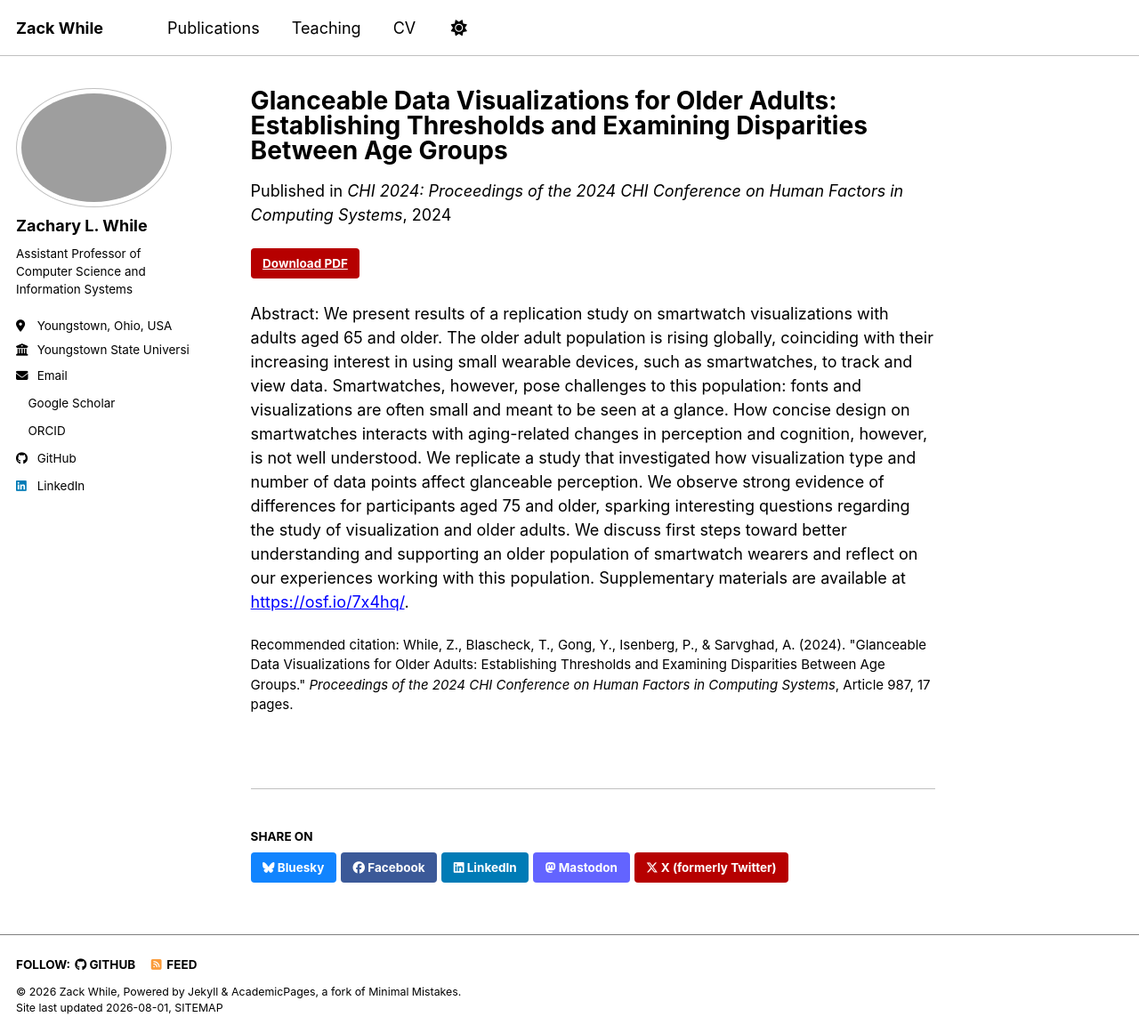
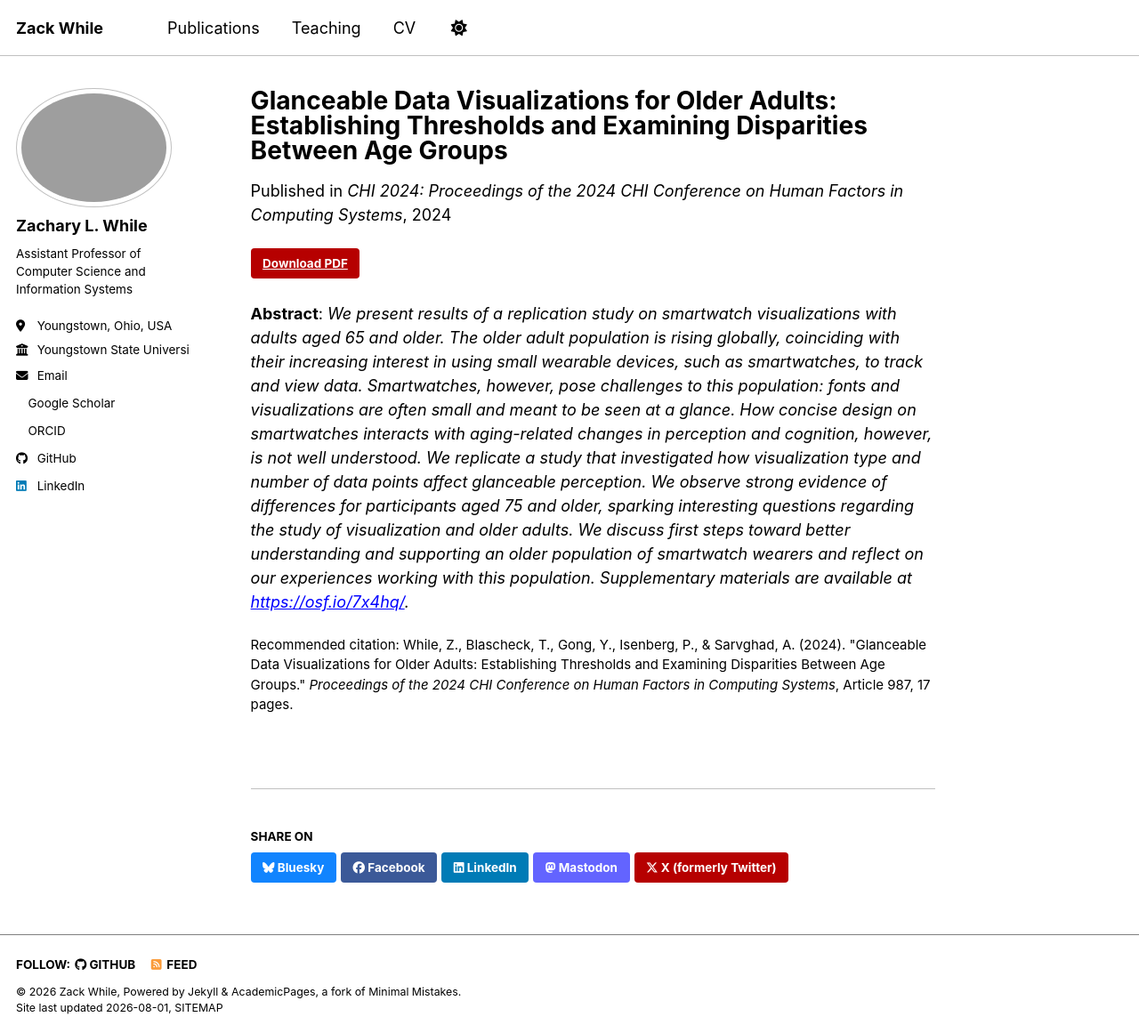
Before and after one commit to zwhile/zwhile.github.io, a Jekyll site: the page built from _publications/2024-5-glanceable.md, in a window 1280 px wide and 1161 px high. Shown: the whole window at 89% size. Built offline with Jekyll 4.4.1, drawn with Linux system fonts in a browser that asks for light colours; a style sheet for code colours, icons or effects is not loaded; some of the changed lines change nothing that is shown.

Commit message:
Small update.

```diff
--- a/_publications/2024-5-glanceable.md
+++ b/_publications/2024-5-glanceable.md
@@ -11,4 +11,4 @@ citation: 'While, Z., Blascheck, T., Gong, Y., Isenberg, P., & Sarvghad, A. (202
 
 [Download PDF](https://arxiv.org/pdf/2403.12343){: .btn .btn--primary}
 
-Abstract: We present results of a replication study on smartwatch visualizations with adults aged 65 and older. The older adult population is rising globally, coinciding with their increasing interest in using small wearable devices, such as smartwatches, to track and view data. Smartwatches, however, pose challenges to this population: fonts and visualizations are often small and meant to be seen at a glance. How concise design on smartwatches interacts with aging-related changes in perception and cognition, however, is not well understood. We replicate a study that investigated how visualization type and number of data points affect glanceable perception. We observe strong evidence of differences for participants aged 75 and older, sparking interesting questions regarding the study of visualization and older adults. We discuss first steps toward better understanding and supporting an older population of smartwatch wearers and reflect on our experiences working with this population. Supplementary materials are available at [https://osf.io/7x4hq/](https://osf.io/7x4hq/).
+**Abstract**: *We present results of a replication study on smartwatch visualizations with adults aged 65 and older. The older adult population is rising globally, coinciding with their increasing interest in using small wearable devices, such as smartwatches, to track and view data. Smartwatches, however, pose challenges to this population: fonts and visualizations are often small and meant to be seen at a glance. How concise design on smartwatches interacts with aging-related changes in perception and cognition, however, is not well understood. We replicate a study that investigated how visualization type and number of data points affect glanceable perception. We observe strong evidence of differences for participants aged 75 and older, sparking interesting questions regarding the study of visualization and older adults. We discuss first steps toward better understanding and supporting an older population of smartwatch wearers and reflect on our experiences working with this population. Supplementary materials are available at [https://osf.io/7x4hq/](https://osf.io/7x4hq/).*
```
